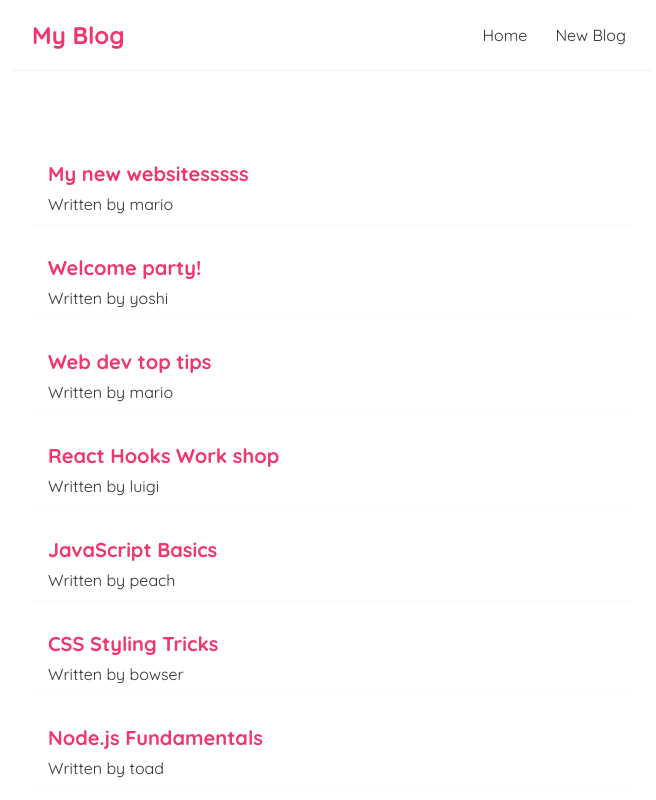
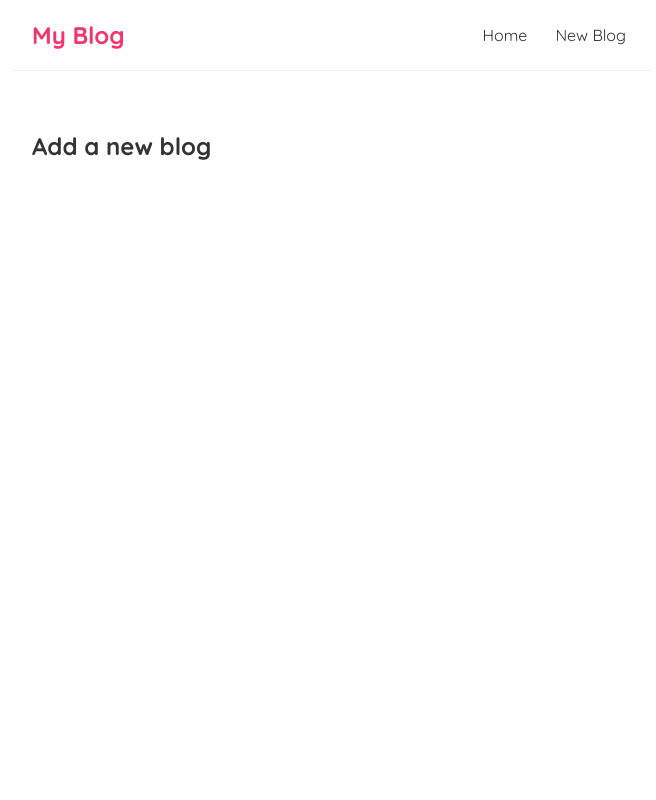
Before and after one commit to naveendray/personal-blog, a React (Create React App) app: page /create in a window 1280 px wide. Shown: the top 800 px of the page, without its empty margins (308-964 px from the left). Built offline with nearby package versions, Linux system fonts and the light colour scheme; data requests are answered from the project's data file.

Commit message:
add routing

```diff
--- a/src/App.js
+++ b/src/App.js
@@ -1,6 +1,8 @@
 import logo from './logo.svg';
 import Navbar from './Navbar';
 import Home from './Home';
+import Create from './Create';
+import { BrowserRouter as Router, Route, Switch } from 'react-router-dom';
 
 function App() {
 
@@ -9,12 +11,21 @@
   const link = "https://www.google.com"
 
   return (
+    <Router>
     <div className="App">
       <Navbar />
       <div className="content">
-        <Home />
+        <Switch>
+          <Route exact path="/">
+              <Home />
+          </Route>
+          <Route path="/create">
+            <Create />
+          </Route>
+        </Switch>
       </div>
     </div>
+    </Router>
   );
 }
 
```
